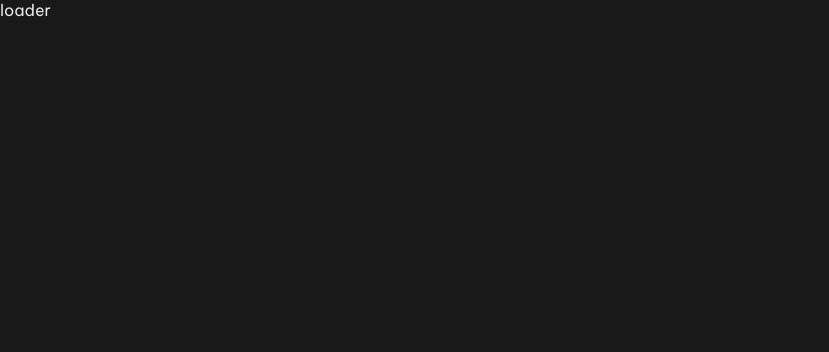
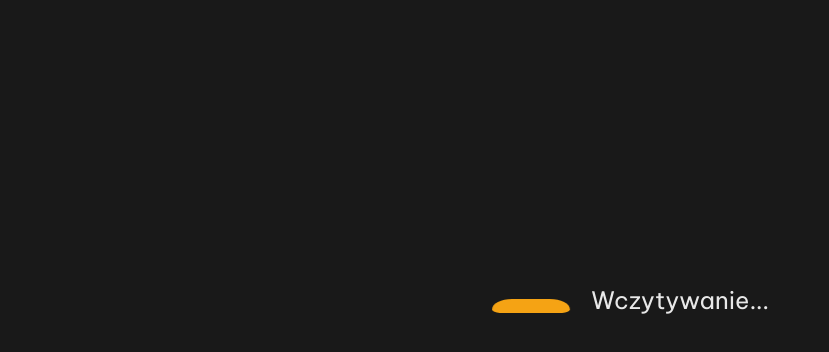
Before and after one commit to Desmord/Weather, a React (Create React App) app in the folder weather/: page / in a window 1280 px wide. Shown: the top 352 px of the page, without its empty margins (0-829 px from the left). Built offline with nearby package versions, Linux system fonts and the light colour scheme.

Commit message:
Loader component

```diff
--- a/weather/src/App.tsx
+++ b/weather/src/App.tsx
@@ -34,11 +34,10 @@ const App = () => {
 
   const [darkMode, setDarkMode] = useState(true)
 
-
   return (
     <ThemeProvider theme={GlobalTheme}>
       <Container darkMode={darkMode}>
-        <Loader />
+        <Loader darkMode={darkMode} />
       </Container>
     </ThemeProvider>
   )
--- a/weather/src/Components/Loader/Loader.tsx
+++ b/weather/src/Components/Loader/Loader.tsx
@@ -1,13 +1,81 @@
-import styled from "styled-components";
+import styled, { keyframes } from "styled-components";
 
-const Container = styled.div``
+const Container = styled.div`
+  position:relative;
+  grid-column:2/4;
+  grid-row:2/3;
+  display:flex;
+  justify-content: center;
+  align-items:center;
+`
+
+
+const Bounce = keyframes`
+     0% {
+          top: 50px;
+          height: 12px;
+          border-radius: 80px 80px 30px 30px;
+          transform: scaleX(2);
+        };
+        35% {
+          height: 50px;
+          border-radius: 50%;
+          transform: scaleX(1);
+        };
+        100% {
+          top: 0;
+        };
+`
+
+const Bounceball = styled.div<{ darkMode: boolean }>`
+  position: relative;
+  display: inline-block;
+  height: 100px;
+  width: 80px;
+
+  &:before {
+    position: absolute;
+    content: '';
+    display: block;
+    top: 0px;
+    width: 40px;
+    height: 40px;
+    border-radius: 50%;
+    transform-origin: 50%;
+    animation: ${Bounce} 0.8s alternate infinite ease;
+
+    ${({ theme, darkMode }) => darkMode ?
+    `
+    background-color: ${theme.colors.dark.bounceBallBackground};
+    ` : `
+    background-color:${theme.colors.light.bounceBallBackground};
+    `}
+
+`
+
+
+const Text = styled.div<{ darkMode: boolean }>`
+    font-weight: 700px;
+    font-size: 1.5rem;
+
+    ${({ theme, darkMode }) => darkMode ?
+    `
+    color: ${theme.colors.dark.fontColor};
+    ` : `
+    color: ${theme.colors.light.fontColor};
+    `}
+`
 
 
 
-const Loader = () => {
+
+const Loader = ({ darkMode }: { darkMode: boolean }) => {
 
   return (
-    <Container>loader</Container>
+    <Container  >
+      <Bounceball darkMode={darkMode}></Bounceball>
+      <Text darkMode={darkMode}>Wczytywanie...</Text>
+    </Container >
   )
 }
 
--- a/weather/src/GlobalTheme.ts
+++ b/weather/src/GlobalTheme.ts
@@ -3,10 +3,12 @@ export const GlobalTheme = {
         dark: {
             appBackground: `rgba(0,0,0,0.9)`,
             fontColor: `rgba(255,255,255,0.9)`,
+            bounceBallBackground: `hsla(38,92%,52%,1)`,
         },
         light: {
             appBackground: `rgba(255,255,255,0.9)`,
-            fontColor: `rgba(0,0,0,0.9)`,
+            fontColor: `rgba(0,0,0,0.8)`,
+            bounceBallBackground: `hsla(195,90%,65%,1)`,
         }
     }
 
```
